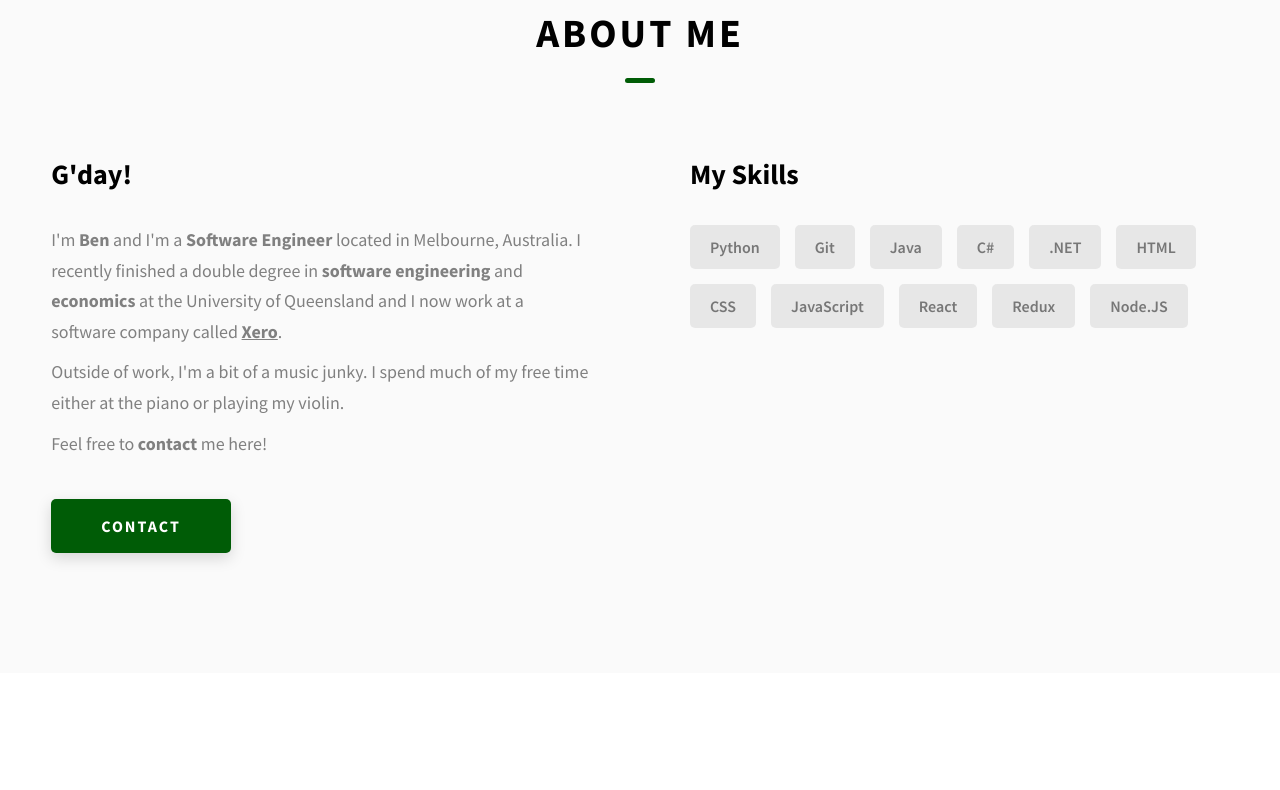
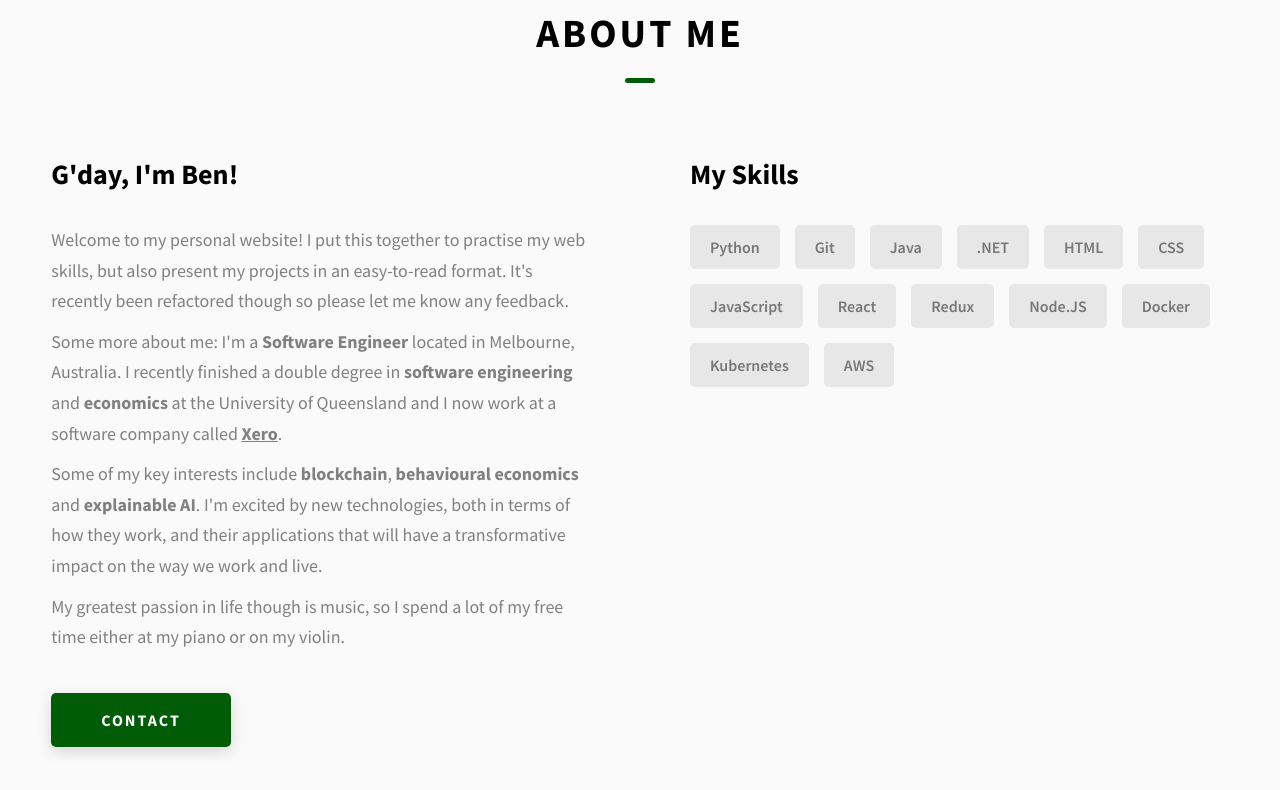
Before and after one commit to P0ntiff/personal-site, a website: page index.html in a window 1280 px wide. Shown: the part 917-1707 px from the top of the page. Drawn offline with Linux system fonts and the light colour scheme.

Commit message:
Update bio copy

```diff
--- a/index.html
+++ b/index.html
@@ -134,12 +134,15 @@
         </h2>
         <div class="about__content">
           <div class="about__content-main">
-            <h3 class="about__content-title">G'day!</h3>
+            <h3 class="about__content-title">G'day, I'm Ben!</h3>
             <div class="about__content-details">
               <p class="about__content-details-para">
-                 I'm
-                <strong>Ben</strong>
-                and I'm a <strong> Software Engineer </strong> located in
+                Welcome to my personal website! I put this together to practise my
+                web skills, but also present my projects in an easy-to-read format.
+                It's recently been refactored though so please let me know any feedback.
+              </p>
+              <p class="about__content-details-para">
+                Some more about me: I'm a <strong> Software Engineer </strong> located in
                 Melbourne, Australia. I recently finished a double degree in
                 <strong>software engineering</strong> and <strong>economics</strong>
                 at the University of Queensland
@@ -147,13 +150,15 @@
                 <u><strong><a href="https://www.xero.com/au/" >Xero</a></strong></u>.
               </p>
               <p class="about__content-details-para">
-                Outside of work, I'm a bit of a music junky. I spend much of my
-                free time either at the piano or playing my violin.
+                Some of my key interests include <strong>blockchain</strong>,
+                <strong> behavioural economics </strong> and <strong> explainable AI</strong>.
+                I'm excited by new technologies, both in terms of how they work, and their applications
+                that will have a transformative impact on the way we work and live.
               </p>
               <p class="about__content-details-para">
-                Feel free to <strong>contact</strong> me here!
+                My greatest passion in life though is music, so I spend a lot of my
+                free time either at my piano or on my violin.
               </p>
-
             </div>
             <a href="./#contact" class="btn btn--med btn--theme dynamicBgClr"
               >Contact</a
@@ -165,7 +170,6 @@
               <div class="skills__skill">Python</div>
               <div class="skills__skill">Git</div>
               <div class="skills__skill">Java</div>
-              <div class="skills__skill">C#</div>
               <div class="skills__skill">.NET</div>
               <div class="skills__skill">HTML</div>
               <div class="skills__skill">CSS</div>
@@ -173,6 +177,9 @@
               <div class="skills__skill">React</div>
               <div class="skills__skill">Redux</div>
               <div class="skills__skill">Node.JS</div>
+              <div class="skills__skill">Docker</div>
+              <div class="skills__skill">Kubernetes</div>
+              <div class="skills__skill">AWS</div>
             </div>
           </div>
         </div>
@@ -185,7 +192,7 @@
           <span class="heading-sec__sub">
             My favourite projects were
             research-based ones in new technologies like
-            <strong>deep learning</strong> and <strong>blockchain</strong>,
+            <strong>deep learning</strong> and <strong>blockchain</strong> (yes, buzzword galore),
              including my
             <u><strong><a href="#thesis">undergraduate honours thesis</a></strong></u>
             and the
```
